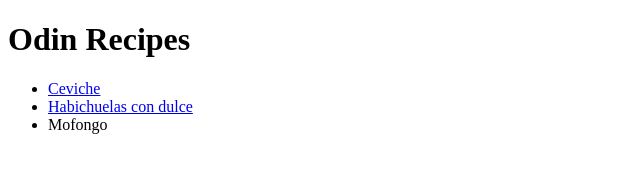
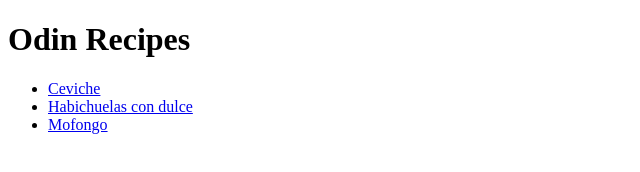
Before and after one commit to ChurroRD/odin-recipies, a plain HTML site: page index.html in a window 1280 px wide. Shown: the full height of the page, 0-640 px from the left. Drawn offline with Linux system fonts and the light colour scheme.

Commit message:
fix Mofongo link on index.html

```diff
--- a/index.html
+++ b/index.html
@@ -9,7 +9,7 @@
         <ul>
           <li><a href="./recipes/ceviche.html">Ceviche</a></li>
           <li><a href="./recipes/dominican-sweet-beans.html">Habichuelas con dulce</a></li>
-          <li><a href="./recipes/mofongo.html"></a>Mofongo</li>
+          <li><a href="./recipes/mofongo.html">Mofongo</a></li>
         </ul>
     </body>
 </html>
```
